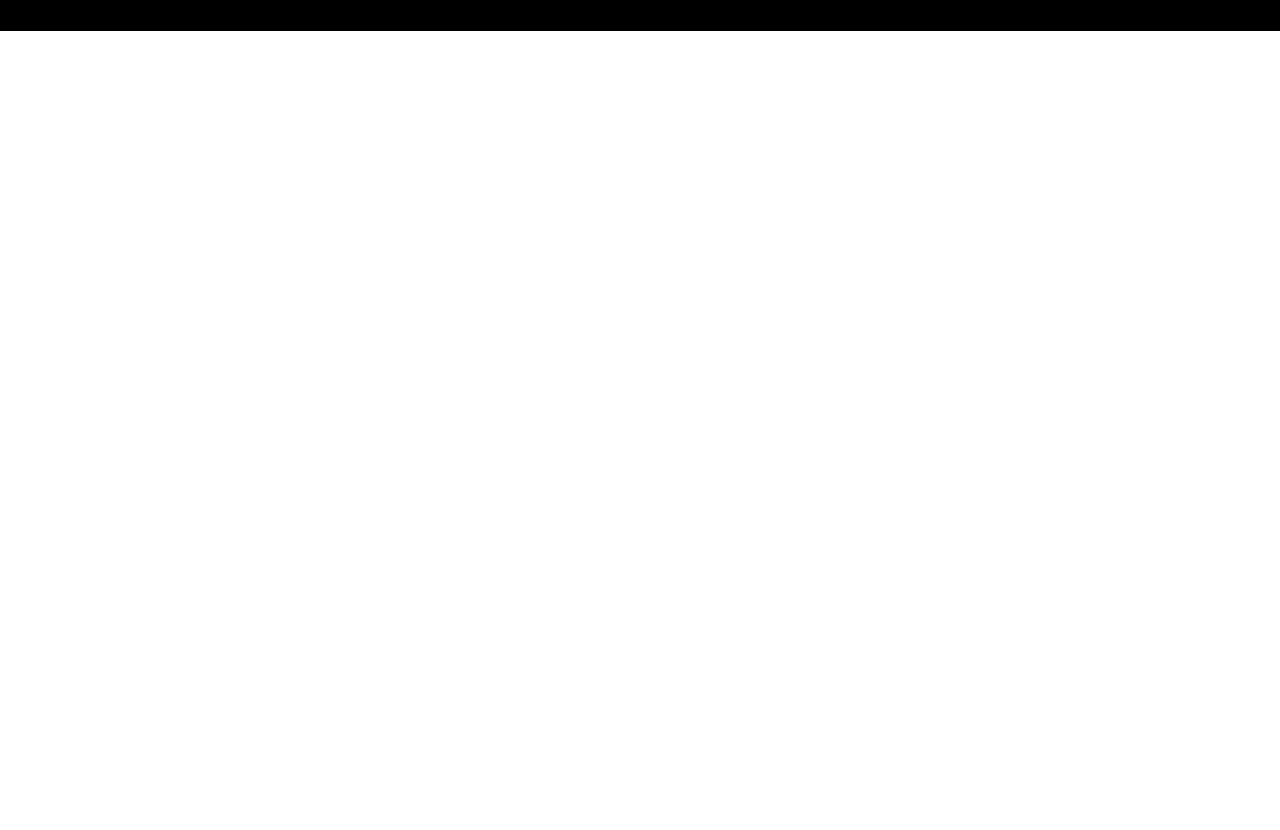
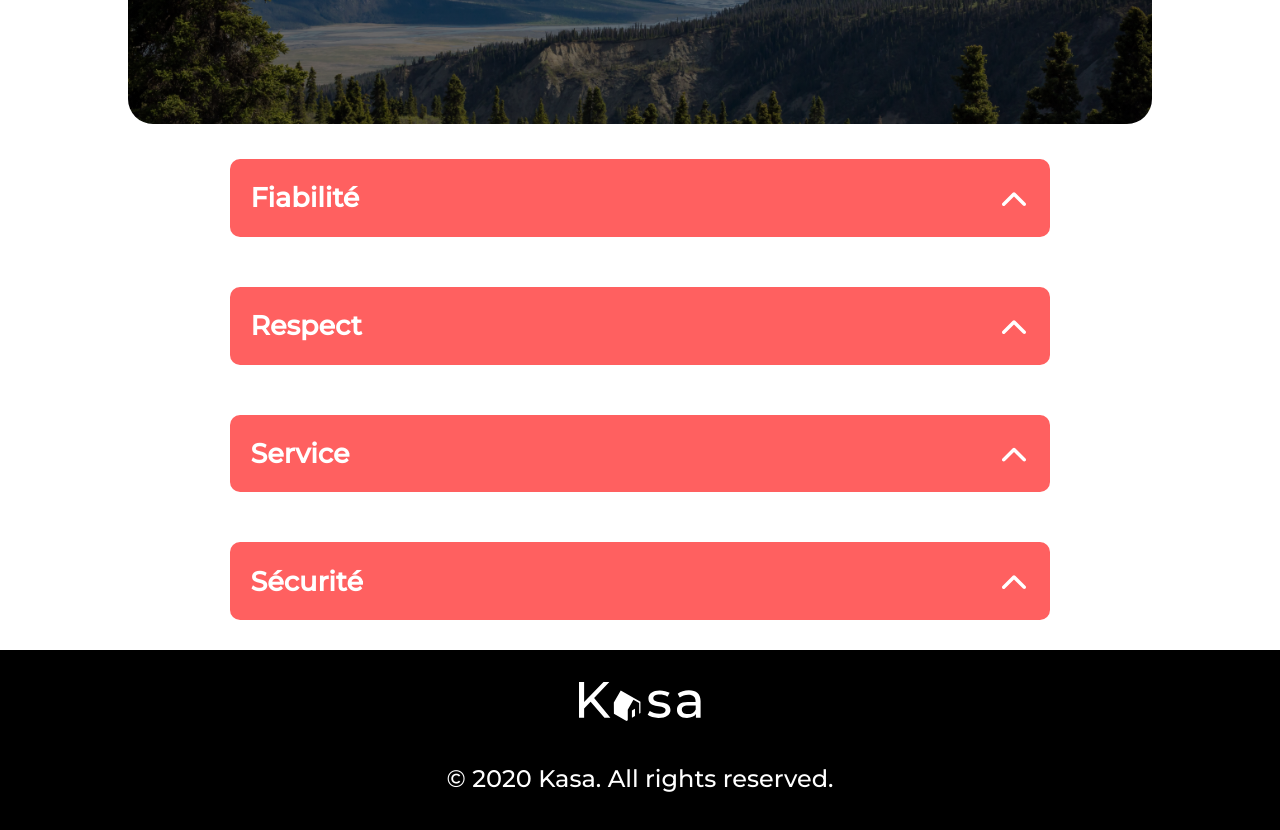
Before and after one commit to arnaudn57/p11_oc, a React (Vite) app: page /about in a window 1280 px wide. Shown: the part 360-1190 px from the top of the page. Before the commit the page ends 800 px from the top, so only its background shows below. Built offline with nearby package versions, Linux system fonts and the light colour scheme.

Commit message:
About page struture + Css

```diff
--- a/src/components/Banner.jsx
+++ b/src/components/Banner.jsx
@@ -1,7 +1,7 @@
 import React from 'react';
 
 export default function Banner(props) {
-    const { backgroundImageName } = props;
+    const { backgroundImageName, text } = props;
     const background_image = `../../../public/${backgroundImageName}`;
 
     return (
@@ -10,7 +10,7 @@ export default function Banner(props) {
                                 rgba(0, 0, 0, 0.5)), url(${background_image})`
         }}>
             <div className="banner__content">
-                <h1>Chez vous, partout et ailleurs</h1>
+                <h1>{text}</h1>
             </div>
         </div>
     );
--- a/src/pages/About.jsx
+++ b/src/pages/About.jsx
@@ -1,7 +1,17 @@
 import React from 'react'
+import Banner from '../components/Banner'
+import Collapse from '../components/Collapse'
 
 export default function About() {
   return (
-    <div>About</div>
+    <>
+        <Banner backgroundImageName='about-banner.png' text=''/>
+        <div className="collapse-about-container">
+            <Collapse title='Fiabilité' items={['Lorem ipsum dolor sit amet, consectetur adipiscing elit. Sed euismod, diam quis aliquam ultricies, nunc nunc ultricies nunc, quis ultricies nunc nunc nunc.']} />
+            <Collapse title='Respect' items={['Lorem ipsum dolor sit amet, consectetur adipiscing elit. Sed euismod, diam quis aliquam ultricies, nunc nunc ultricies nunc, quis ultricies nunc nunc nunc.']} />
+            <Collapse title='Service' items={['Lorem ipsum dolor sit amet, consectetur adipiscing elit. Sed euismod, diam quis aliquam ultricies, nunc nunc ultricies nunc, quis ultricies nunc nunc nunc.']} />
+            <Collapse title='Sécurité' items={['Lorem ipsum dolor sit amet, consectetur adipiscing elit. Sed euismod, diam quis aliquam ultricies, nunc nunc ultricies nunc, quis ultricies nunc nunc nunc.']} />
+        </div>
+    </>
   )
 }
--- a/src/pages/Home.jsx
+++ b/src/pages/Home.jsx
@@ -1,6 +1,5 @@
 import React, { useState, useEffect } from 'react'
 import Banner from '../components/Banner';
-import FlatCard from '../components/FlatCard';
 import FlatsGrid from '../components/FlatsGrid';
 
 
@@ -18,7 +17,7 @@ export default function Home() {
 
   return (
     <>
-        <Banner backgroundImageName='home-banner.png'/>
+        <Banner backgroundImageName='home-banner.png' text='Chez vous, partout et ailleurs'/>
         <FlatsGrid flats={flats}/>
     </>
   )
--- a/src/styles/_main.scss
+++ b/src/styles/_main.scss
@@ -14,6 +14,7 @@
 //Pages
 @import './pages/Flat.scss';
 @import './pages/Error.scss';
+@import './pages/About.scss';
 
 
 main {
--- /dev/null
+++ b/src/styles/pages/About.scss
@@ -0,0 +1,8 @@
+.collapse-about-container {
+    padding-top: 35px;
+    width: 80%;
+    display: flex;
+    flex-direction: column;
+    margin: 0 auto;
+    gap: 50px;
+}
```
Also changed, not shown: public/about-banner.png (added).
